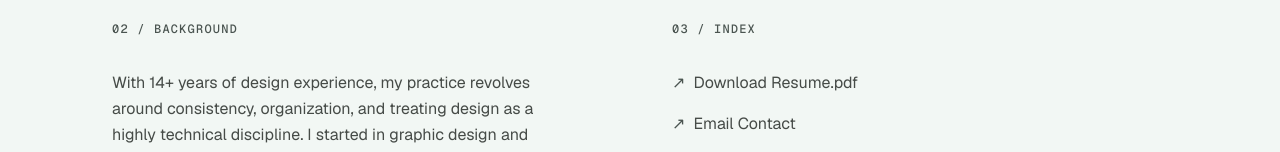
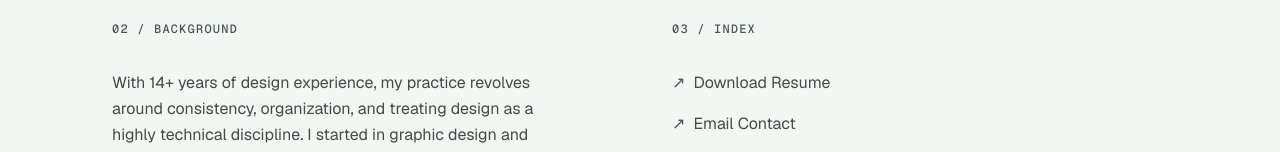
Before and after one commit to omguillermo/portfolio-gemini-v0, a Next.js app: page / in a window 1280 px wide. Shown: the part 2065-2217 px from the top of the page. Built offline with nearby package versions, Linux system fonts and the light colour scheme.

Commit message:
chore: update resume and linkedin links in footer

```diff
--- a/app/page.tsx
+++ b/app/page.tsx
@@ -232,9 +232,9 @@ export default function Portfolio() {
               </h2>
               <ul className="space-y-4">
                 <li>
-                  <a href="#" className="flex items-center gap-2 text-body text-foreground/80 hover:text-foreground transition-colors w-fit group">
+                  <a href="/Omar Guillermo Resume 2026 - Custom.docx" download className="flex items-center gap-2 text-body text-foreground/80 hover:text-foreground transition-colors w-fit group">
                     <span className="text-muted group-hover:text-brand transition-colors">↗</span>
-                    Download Resume.pdf
+                    Download Resume
                   </a>
                 </li>
                 <li>
@@ -244,7 +244,7 @@ export default function Portfolio() {
                   </a>
                 </li>
                 <li>
-                  <a href="#" className="flex items-center gap-2 text-body text-foreground/80 hover:text-foreground transition-colors w-fit group">
+                  <a href="https://www.linkedin.com/in/omar-guillermo/" target="_blank" rel="noopener noreferrer" className="flex items-center gap-2 text-body text-foreground/80 hover:text-foreground transition-colors w-fit group">
                     <span className="text-muted group-hover:text-brand transition-colors">↗</span>
                     LinkedIn
                   </a>
```
Also changed, not shown: 1 other file (tests, documents, lock files or other folders).
